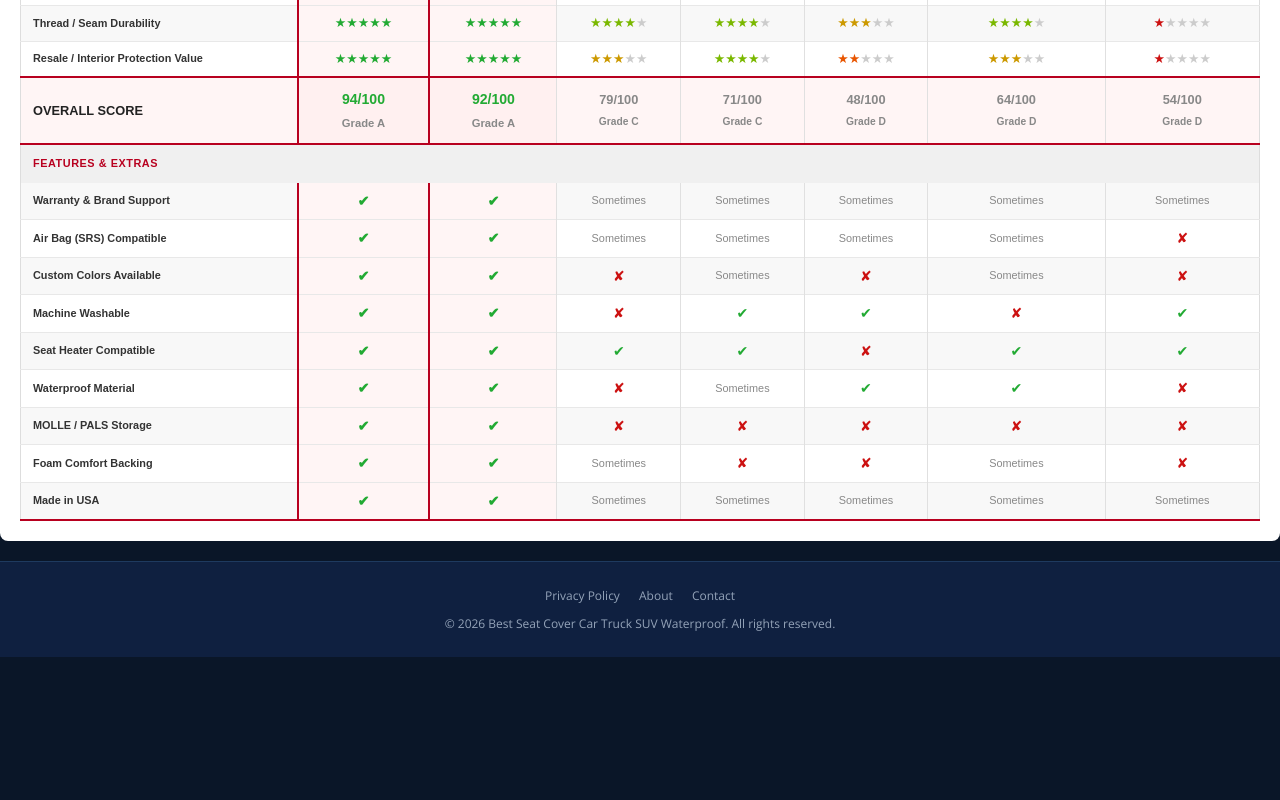
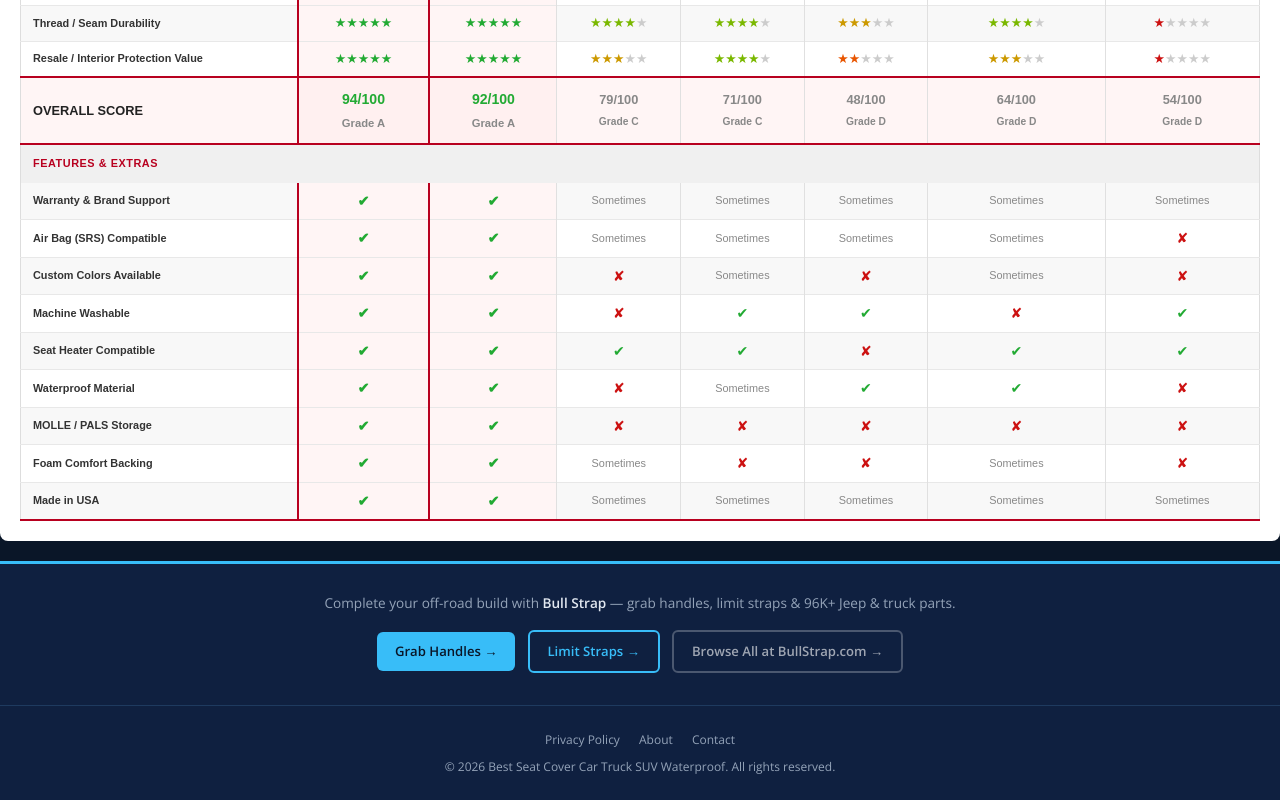
Before and after one commit to Brazenproducts/bestseatcover.com, a plain HTML site: page index.html in a window 1280 px wide. Shown: the part 3426-4226 px from the top of the page. Before the commit the page ends 4083 px from the top, so only its background shows below. Drawn offline with nearby package versions, Linux system fonts and the light colour scheme.

Commit message:
Weekly SEO audit fix

```diff
--- a/index.html
+++ b/index.html
@@ -353,6 +353,12 @@
   </table>
   </div>
 </div>
+<div style="background:#0f2040;padding:28px 24px;text-align:center;border-top:3px solid #38bdf8">
+  <p style="color:#94a3b8;font-size:.85em;margin-bottom:12px">Complete your off-road build with <strong style="color:#e2e8f0">Bull Strap</strong> — grab handles, limit straps &amp; 96K+ Jeep &amp; truck parts.</p>
+  <a href="https://bullstrap.com/collections/grab-handles" target="_blank" rel="noopener" style="display:inline-block;background:#38bdf8;color:#0a1628;font-weight:800;padding:9px 18px;border-radius:6px;font-size:.82em;text-decoration:none;margin:4px">Grab Handles →</a>
+  <a href="https://bullstrap.com/collections/limit-straps" target="_blank" rel="noopener" style="display:inline-block;background:transparent;border:2px solid #38bdf8;color:#38bdf8;font-weight:800;padding:9px 18px;border-radius:6px;font-size:.82em;text-decoration:none;margin:4px">Limit Straps →</a>
+  <a href="https://bullstrap.com/collections/all" target="_blank" rel="noopener" style="display:inline-block;background:transparent;border:2px solid rgba(255,255,255,.25);color:rgba(255,255,255,.6);font-weight:700;padding:9px 18px;border-radius:6px;font-size:.82em;text-decoration:none;margin:4px">Browse All at BullStrap.com →</a>
+</div>
 <footer>
   <nav>
     <a href="/privacy.html">Privacy Policy</a>
```
